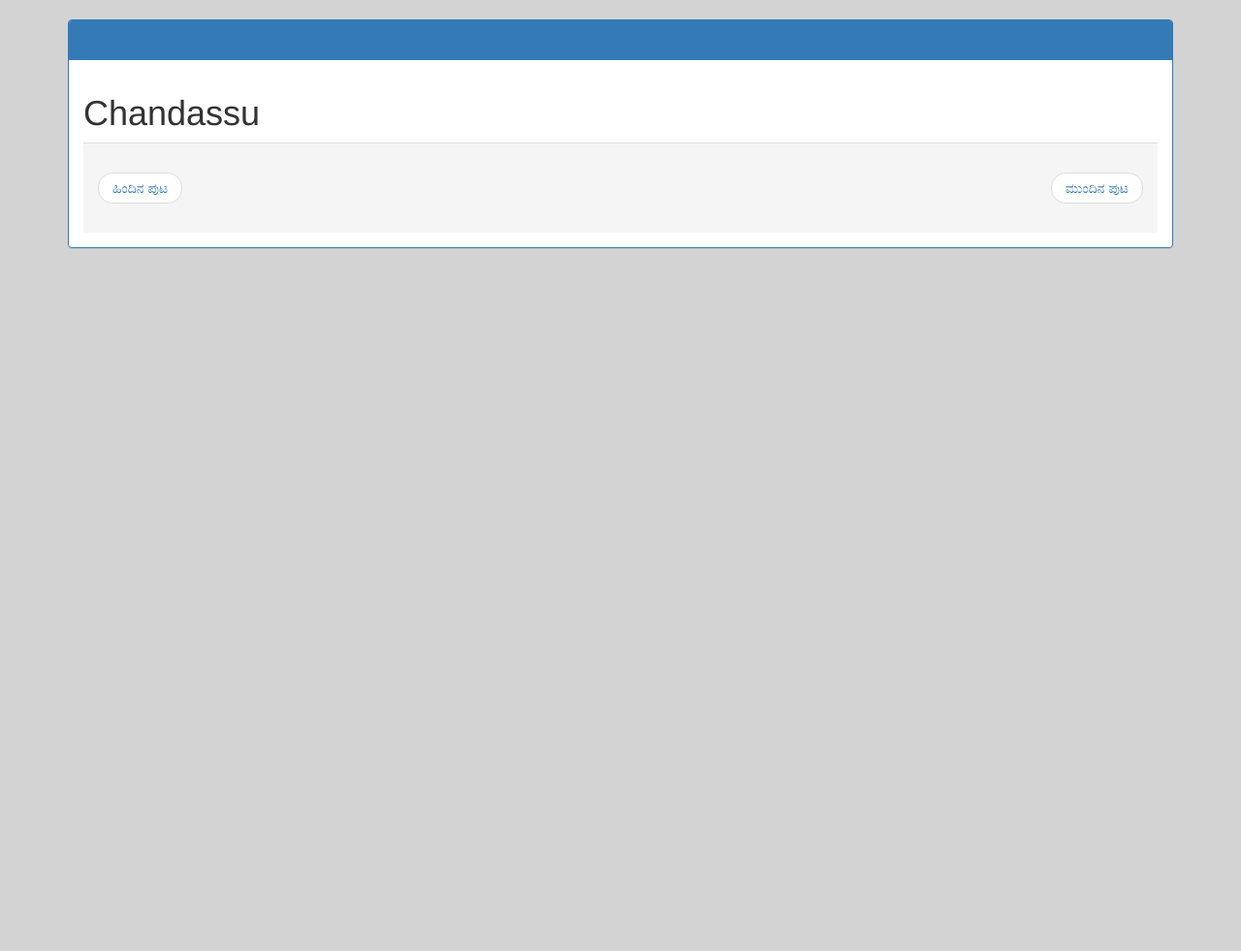
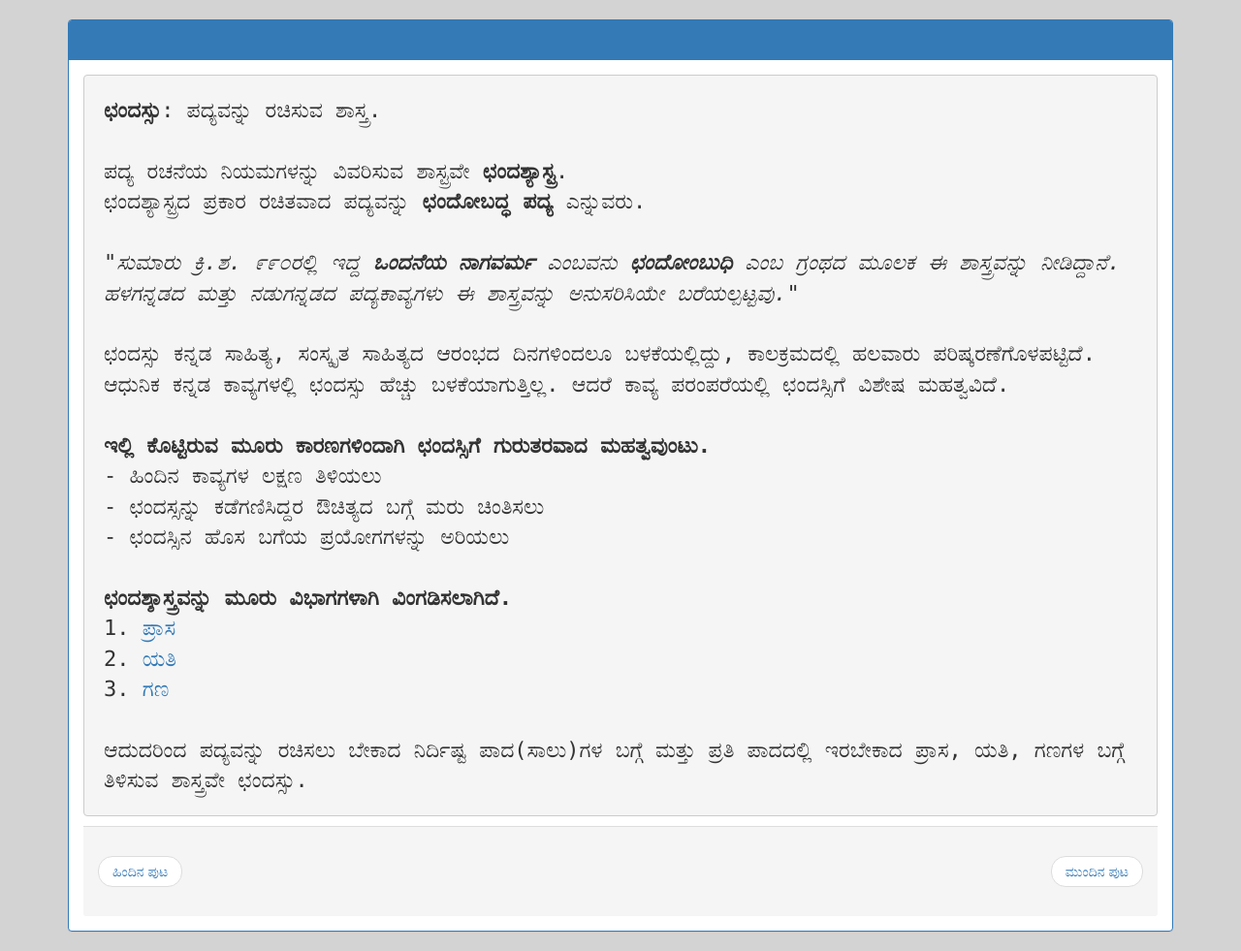
Before and after one commit to anuprshetty/chandassu, a Flask app: template templates/chandassu/chandassu.html in a window 1280 px wide. Shown: the part 75-1056 px from the top of the page at 97% size. Before the commit the page ends 331 px from the top, so only its background shows below. Run offline with Flask 3, Linux system fonts and the light colour scheme; the template is opened without the code that fills it, so the values that code supplies are empty; some libraries are stand-ins or nearby versions.

Commit message:
routing for chandassu

```diff
--- a/templates/chandassu/chandassu.html
+++ b/templates/chandassu/chandassu.html
@@ -1,3 +1,24 @@
 <!DOCTYPE html> {% extends 'base.html' %} {% block body %}
-<h1>Chandassu</h1>
+<pre class="pre-wrap">
+<b>ಛಂದಸ್ಸು</b>: ಪದ್ಯವನ್ನು ರಚಿಸುವ ಶಾಸ್ತ್ರ.
+
+ಪದ್ಯ ರಚನೆಯ ನಿಯಮಗಳನ್ನು ವಿವರಿಸುವ ಶಾಸ್ಟ್ರವೇ <b>ಛಂದಶ್ಯಾಸ್ಟ್ರ</b>.
+ಛಂದಶ್ಯಾಸ್ಟ್ರದ ಪ್ರಕಾರ ರಚಿತವಾದ ಪದ್ಯವನ್ನು <b>ಛಂದೋಬದ್ಧ ಪದ್ಯ</b> ಎನ್ನುವರು.
+
+<i>"ಸುಮಾರು ಕ್ರಿ.ಶ. ೯೯೦ರಲ್ಲಿ ಇದ್ದ <b>ಒಂದನೆಯ ನಾಗವರ್ಮ</b> ಎಂಬವನು <b>ಛಂದೋಂಬುಧಿ</b> ಎಂಬ ಗ್ರಂಥದ ಮೂಲಕ ಈ ಶಾಸ್ತ್ರವನ್ನು ನೀಡಿದ್ದಾನೆ. ಹಳಗನ್ನಡದ ಮತ್ತು ನಡುಗನ್ನಡದ ಪದ್ಯಕಾವ್ಯಗಳು ಈ ಶಾಸ್ತ್ರವನ್ನು ಅನುಸರಿಸಿಯೇ ಬರೆಯಲ್ಪಟ್ಟವು."</i>
+
+ಛಂದಸ್ಸು ಕನ್ನಡ ಸಾಹಿತ್ಯ, ಸಂಸ್ಕೃತ ಸಾಹಿತ್ಯದ ಆರಂಭದ ದಿನಗಳಿಂದಲೂ ಬಳಕೆಯಲ್ಲಿದ್ದು, ಕಾಲಕ್ರಮದಲ್ಲಿ ಹಲವಾರು ಪರಿಷ್ಕರಣೆಗೊಳಪಟ್ಟಿದೆ. ಆಧುನಿಕ ಕನ್ನಡ ಕಾವ್ಯಗಳಲ್ಲಿ ಛಂದಸ್ಸು ಹೆಚ್ಚು ಬಳಕೆಯಾಗುತ್ತಿಲ್ಲ. ಆದರೆ ಕಾವ್ಯ ಪರಂಪರೆಯಲ್ಲಿ ಛಂದಸ್ಸಿಗೆ ವಿಶೇಷ ಮಹತ್ವವಿದೆ.
+
+<b>ಇಲ್ಲಿ ಕೊಟ್ಟಿರುವ ಮೂರು ಕಾರಣಗಳಿಂದಾಗಿ ಛಂದಸ್ಸಿಗೆ ಗುರುತರವಾದ ಮಹತ್ವವುಂಟು.</b>
+- ಹಿಂದಿನ ಕಾವ್ಯಗಳ ಲಕ್ಷಣ ತಿಳಿಯಲು
+- ಛಂದಸ್ಸನ್ನು ಕಡೆಗಣಿಸಿದ್ದರ ಔಚಿತ್ಯದ ಬಗ್ಗೆ ಮರು ಚಿಂತಿಸಲು
+- ಛಂದಸ್ಸಿನ ಹೊಸ ಬಗೆಯ ಪ್ರಯೋಗಗಳನ್ನು ಅರಿಯಲು
+
+<b>ಛಂದಶ್ಶಾಸ್ತ್ರವನ್ನು ಮೂರು ವಿಭಾಗಗಳಾಗಿ ವಿಂಗಡಿಸಲಾಗಿದೆ.</b>
+1. <a href="{{ url_for('home_bp.prasa_bp.prasa')}}">ಪ್ರಾಸ</a>
+2. <a href="{{ url_for('home_bp.yati_bp.yati')}}">ಯತಿ</a>
+3. <a href="{{ url_for('home_bp.gana_bp.gana')}}">ಗಣ</a>
+
+ಆದುದರಿಂದ ಪದ್ಯವನ್ನು ರಚಿಸಲು ಬೇಕಾದ ನಿರ್ದಿಷ್ಟ ಪಾದ(ಸಾಲು)ಗಳ ಬಗ್ಗೆ ಮತ್ತು ಪ್ರತಿ ಪಾದದಲ್ಲಿ ಇರಬೇಕಾದ ಪ್ರಾಸ, ಯತಿ, ಗಣಗಳ ಬಗ್ಗೆ ತಿಳಿಸುವ ಶಾಸ್ತ್ರವೇ ಛಂದಸ್ಸು.
+</pre>
 {% endblock %}
```
Also changed, not shown: blueprints/chandassu/__init__.py (+8 -1 lines).
